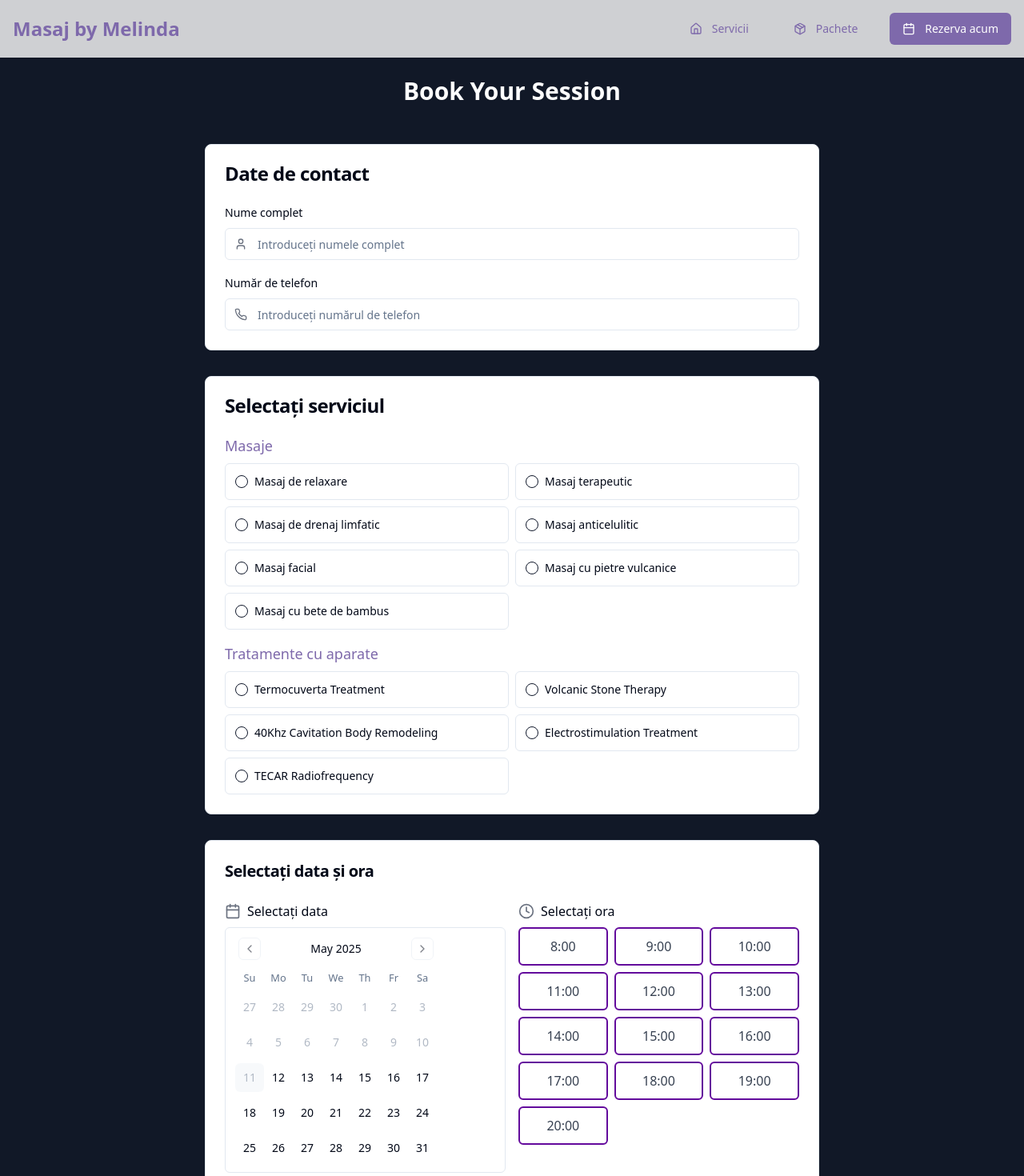
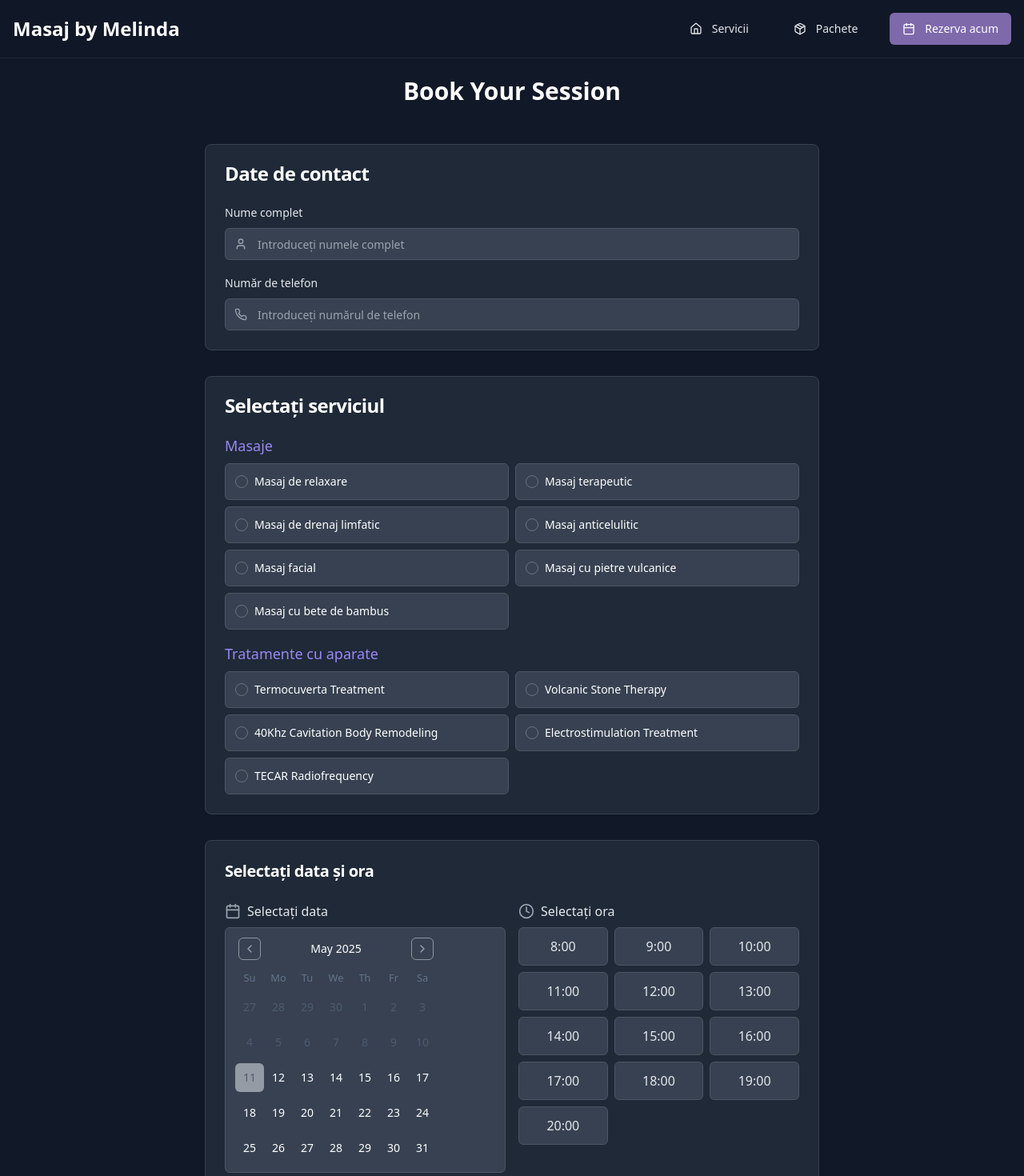
Before and after one commit to Neagu-Robert/Masaj-By-Melinda, a React (Vite) app: page /book in a window 1280 px wide. Shown: the top 1470 px of the page at 80% size. Built offline with nearby package versions, Linux system fonts and the light colour scheme.

Commit message:
Fix: Darken form, scrollbar, and navbar
The AI updated the form elements in `ContactForm.tsx`, `ServiceSelection.tsx`, and `DateTimeSelection.tsx` to use a dark background. The scrollbar in `scroll-area.tsx` and the navbar in `Navbar.tsx` were also updated to use a dark theme.

```diff
--- a/src/components/booking/BookingHeader.tsx
+++ b/src/components/booking/BookingHeader.tsx
@@ -43,10 +43,10 @@ const BookingHeader = () => {
   };
 
   return (
-    <nav className="bg-white/80 backdrop-blur-sm fixed w-full z-50 shadow-sm">
+    <nav className="bg-gray-900/90 backdrop-blur-sm fixed w-full z-50 shadow-sm border-b border-gray-800">
       <div className="container mx-auto px-4 py-4">
         <div className="flex justify-between items-center">
-          <div className="text-xl md:text-2xl font-semibold text-[#7E69AB]">Masaj by Melinda</div>
+          <div className="text-xl md:text-2xl font-semibold text-white">Masaj by Melinda</div>
 
           {/* Desktop Navigation */}
           <div className="hidden md:flex space-x-6">
@@ -54,7 +54,7 @@ const BookingHeader = () => {
               variant={isActive('/') ? "default" : "ghost"}
               className={isActive('/')
                 ? "bg-[#7E69AB] text-white hover:bg-[#9b87f5]"
-                : "text-[#7E69AB] hover:text-[#9b87f5]"}
+                : "text-gray-200 hover:text-white hover:bg-gray-800"}
               onClick={() => scrollToElement('services')}
             >
               <Home className="mr-1" /> Servicii
@@ -63,7 +63,7 @@ const BookingHeader = () => {
               variant={isActive('/pachete') ? "default" : "ghost"}
               className={isActive('/pachete')
                 ? "bg-[#7E69AB] text-white hover:bg-[#9b87f5]"
-                : "text-[#7E69AB] hover:text-[#9b87f5]"}
+                : "text-gray-200 hover:text-white hover:bg-gray-800"}
               onClick={() => handleNavigation('/pachete')}
             >
               <Package className="mr-1" /> Pachete
@@ -82,7 +82,7 @@ const BookingHeader = () => {
           <Button
             variant="ghost"
             size="icon"
-            className="md:hidden text-[#7E69AB] hover:text-[#9b87f5]"
+            className="md:hidden text-gray-200 hover:text-white hover:bg-gray-800"
             onClick={() => setIsMobileMenuOpen(!isMobileMenuOpen)}
           >
             {isMobileMenuOpen ? <X className="h-6 w-6" /> : <Menu className="h-6 w-6" />}
@@ -91,13 +91,13 @@ const BookingHeader = () => {
 
         {/* Mobile Navigation Menu */}
         {isMobileMenuOpen && (
-          <div className="md:hidden mt-4 pb-4 border-t border-gray-200">
+          <div className="md:hidden mt-4 pb-4 border-t border-gray-700">
             <div className="flex flex-col space-y-2 pt-4">
               <Button
                 variant={isActive('/') ? "default" : "ghost"}
                 className={`w-full justify-start h-12 ${isActive('/')
                   ? "bg-[#7E69AB] text-white hover:bg-[#9b87f5]"
-                  : "text-[#7E69AB] hover:text-[#9b87f5]"}`}
+                  : "text-gray-200 hover:text-white hover:bg-gray-800"}`}
                 onClick={() => scrollToElement('services')}
               >
                 <Home className="mr-2 h-5 w-5" /> Servicii
@@ -106,7 +106,7 @@ const BookingHeader = () => {
                 variant={isActive('/pachete') ? "default" : "ghost"}
                 className={`w-full justify-start h-12 ${isActive('/pachete')
                   ? "bg-[#7E69AB] text-white hover:bg-[#9b87f5]"
-                  : "text-[#7E69AB] hover:text-[#9b87f5]"}`}
+                  : "text-gray-200 hover:text-white hover:bg-gray-800"}`}
                 onClick={() => handleNavigation('/pachete')}
               >
                 <Package className="mr-2 h-5 w-5" /> Pachete
--- a/src/components/booking/ContactForm.tsx
+++ b/src/components/booking/ContactForm.tsx
@@ -16,9 +16,9 @@ type ContactFormProps = {
 
 const ContactForm = ({ form }: ContactFormProps) => {
   return (
-    <Card>
+    <Card className="bg-gray-800 border-gray-700">
       <CardHeader>
-        <CardTitle>Date de contact</CardTitle>
+        <CardTitle className="text-white">Date de contact</CardTitle>
       </CardHeader>
       <CardContent className="space-y-4">
         <FormField
@@ -26,13 +26,13 @@ const ContactForm = ({ form }: ContactFormProps) => {
           name="fullName"
           render={({ field }) => (
             <FormItem>
-              <FormLabel>Nume complet</FormLabel>
+              <FormLabel className="text-gray-200">Nume complet</FormLabel>
               <FormControl>
                 <div className="relative">
-                  <User className="absolute left-3 top-3 h-4 w-4 text-gray-500" />
+                  <User className="absolute left-3 top-3 h-4 w-4 text-gray-400" />
                   <Input
                     placeholder="Introduceți numele complet"
-                    className="pl-10"
+                    className="pl-10 bg-gray-700 border-gray-600 text-white placeholder:text-gray-400 focus:border-[#7E69AB]"
                     {...field}
                     required
                   />
@@ -47,13 +47,13 @@ const ContactForm = ({ form }: ContactFormProps) => {
           name="phoneNumber"
           render={({ field }) => (
             <FormItem>
-              <FormLabel>Număr de telefon</FormLabel>
+              <FormLabel className="text-gray-200">Număr de telefon</FormLabel>
               <FormControl>
                 <div className="relative">
-                  <Phone className="absolute left-3 top-3 h-4 w-4 text-gray-500" />
+                  <Phone className="absolute left-3 top-3 h-4 w-4 text-gray-400" />
                   <Input
                     placeholder="Introduceți numărul de telefon"
-                    className="pl-10"
+                    className="pl-10 bg-gray-700 border-gray-600 text-white placeholder:text-gray-400 focus:border-[#7E69AB]"
                     {...field}
                     required
                   />
--- a/src/components/booking/DateTimeSelection.tsx
+++ b/src/components/booking/DateTimeSelection.tsx
@@ -1,3 +1,4 @@
+
 import React, { useState, useEffect } from 'react';
 import { Calendar } from '@/components/ui/calendar';
 import { Button } from '@/components/ui/button';
@@ -79,32 +80,32 @@ const DateTimeSelection = ({
   const isTimeSlotBooked = (time: string) => bookedTimeSlots.includes(time);
 
   return (
-    <Card>
+    <Card className="bg-gray-800 border-gray-700">
       <CardHeader>
-        <CardTitle className="text-lg md:text-xl">Selectați data și ora</CardTitle>
+        <CardTitle className="text-lg md:text-xl text-white">Selectați data și ora</CardTitle>
       </CardHeader>
       <CardContent className="space-y-6">
         <div className="flex flex-col space-y-6 md:space-y-0 md:flex-row md:space-x-4">
           <div className="w-full md:w-1/2">
             <div className="flex items-center mb-2">
-              <CalendarIcon className="mr-2 h-5 w-5 text-gray-500" />
-              <span className="font-medium">Selectați data</span>
+              <CalendarIcon className="mr-2 h-5 w-5 text-gray-400" />
+              <span className="font-medium text-gray-200">Selectați data</span>
             </div>
             <div className="flex justify-center">
               <Calendar
                 mode="single"
                 selected={selectedDate}
                 onSelect={setSelectedDate}
-                className="rounded-md border pointer-events-auto w-full max-w-sm"
+                className="rounded-md border border-gray-600 bg-gray-700 text-white pointer-events-auto w-full max-w-sm [&_.rdp-day]:text-white [&_.rdp-day_selected]:bg-[#7E69AB] [&_.rdp-day_selected]:text-white [&_.rdp-day:hover]:bg-gray-600"
                 disabled={(date) => date < new Date()}
               />
             </div>
           </div>
           <div className="w-full md:w-1/2">
             <div className="flex items-center mb-2">
-              <Clock className="mr-2 h-5 w-5 text-gray-500" />
-              <span className="font-medium">Selectați ora</span>
-              {isLoading && <span className="ml-2 text-sm text-gray-500">(Încărcare...)</span>}
+              <Clock className="mr-2 h-5 w-5 text-gray-400" />
+              <span className="font-medium text-gray-200">Selectați ora</span>
+              {isLoading && <span className="ml-2 text-sm text-gray-400">(Încărcare...)</span>}
             </div>
             <div className="grid grid-cols-2 sm:grid-cols-3 gap-2">
               {timeSlots.map((time) => {
@@ -116,8 +117,8 @@ const DateTimeSelection = ({
                     variant={selectedTime === time ? "default" : "outline"}
                     className={`
                       h-12 text-sm md:text-base
-                      ${selectedTime === time ? 'bg-[#7E69AB] text-white' : 'text-gray-700'}
-                      ${isBooked ? 'bg-gray-300 text-gray-500 cursor-not-allowed hover:bg-gray-300' : 'border-2 border-[#63099c] hover:bg-[#63099c]/10'}
+                      ${selectedTime === time ? 'bg-[#7E69AB] text-white hover:bg-[#7E69AB]/90' : 'text-gray-200 bg-gray-700 border-gray-600'}
+                      ${isBooked ? 'bg-gray-600 text-gray-500 cursor-not-allowed hover:bg-gray-600 border-gray-600' : 'hover:bg-[#63099c]/20 hover:border-[#63099c]'}
                     `}
                     onClick={() => !isBooked && setSelectedTime(time)}
                     disabled={isBooked}
--- a/src/components/booking/ServiceSelection.tsx
+++ b/src/components/booking/ServiceSelection.tsx
@@ -36,9 +36,9 @@ const ServiceSelection = ({ form, setSelectedService }: ServiceSelectionProps) =
   ];
 
   return (
-    <Card>
+    <Card className="bg-gray-800 border-gray-700">
       <CardHeader>
-        <CardTitle>Selectați serviciul</CardTitle>
+        <CardTitle className="text-white">Selectați serviciul</CardTitle>
       </CardHeader>
       <CardContent>
         <FormField
@@ -50,7 +50,7 @@ const ServiceSelection = ({ form, setSelectedService }: ServiceSelectionProps) =
                 <div className="space-y-4">
                   {/* Massage Services Section */}
                   <div>
-                    <h4 className="text-lg font-medium text-[#7E69AB] mb-2">Masaje</h4>
+                    <h4 className="text-lg font-medium text-[#9b87f5] mb-2">Masaje</h4>
                     <RadioGroup
                       onValueChange={(value) => {
                         field.onChange(value);
@@ -60,11 +60,11 @@ const ServiceSelection = ({ form, setSelectedService }: ServiceSelectionProps) =
                       className="grid grid-cols-1 md:grid-cols-2 gap-2"
                     >
                       {massageServices.map((service) => (
-                        <div key={service} className="flex items-center space-x-2 rounded-md border p-3 hover:bg-slate-50">
-                          <RadioGroupItem value={service} id={service} />
+                        <div key={service} className="flex items-center space-x-2 rounded-md border border-gray-600 bg-gray-700 p-3 hover:bg-gray-600">
+                          <RadioGroupItem value={service} id={service} className="border-gray-500 text-[#7E69AB]" />
                           <label
                             htmlFor={service}
-                            className="flex-1 cursor-pointer text-sm font-medium"
+                            className="flex-1 cursor-pointer text-sm font-medium text-white"
                           >
                             {service}
                           </label>
@@ -75,7 +75,7 @@ const ServiceSelection = ({ form, setSelectedService }: ServiceSelectionProps) =
 
                   {/* Device Services Section */}
                   <div>
-                    <h4 className="text-lg font-medium text-[#7E69AB] mb-2">Tratamente cu aparate</h4>
+                    <h4 className="text-lg font-medium text-[#9b87f5] mb-2">Tratamente cu aparate</h4>
                     <RadioGroup
                       onValueChange={(value) => {
                         field.onChange(value);
@@ -85,11 +85,11 @@ const ServiceSelection = ({ form, setSelectedService }: ServiceSelectionProps) =
                       className="grid grid-cols-1 md:grid-cols-2 gap-2"
                     >
                       {deviceServices.map((service) => (
-                        <div key={service} className="flex items-center space-x-2 rounded-md border p-3 hover:bg-slate-50">
-                          <RadioGroupItem value={service} id={service} />
+                        <div key={service} className="flex items-center space-x-2 rounded-md border border-gray-600 bg-gray-700 p-3 hover:bg-gray-600">
+                          <RadioGroupItem value={service} id={service} className="border-gray-500 text-[#7E69AB]" />
                           <label
                             htmlFor={service}
-                            className="flex-1 cursor-pointer text-sm font-medium"
+                            className="flex-1 cursor-pointer text-sm font-medium text-white"
                           >
                             {service}
                           </label>
--- a/src/index.css
+++ b/src/index.css
@@ -1,3 +1,4 @@
+
 @tailwind base;
 @tailwind components;
 @tailwind utilities;
@@ -98,4 +99,32 @@
   body {
     @apply bg-background text-foreground;
   }
+
+  /* Custom scrollbar styling for dark theme */
+  * {
+    scrollbar-width: thin;
+    scrollbar-color: #4B5563 #1F2937;
+  }
+
+  *::-webkit-scrollbar {
+    width: 8px;
+    height: 8px;
+  }
+
+  *::-webkit-scrollbar-track {
+    background: #1F2937;
+  }
+
+  *::-webkit-scrollbar-thumb {
+    background-color: #4B5563;
+    border-radius: 4px;
+  }
+
+  *::-webkit-scrollbar-thumb:hover {
+    background-color: #6B7280;
+  }
+
+  *::-webkit-scrollbar-corner {
+    background: #1F2937;
+  }
 }
```
Also changed, not shown: src/components/Navbar.tsx (+8 -8 lines).
